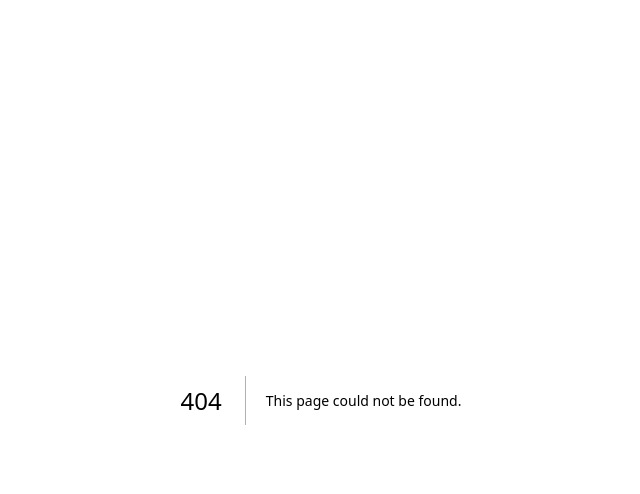
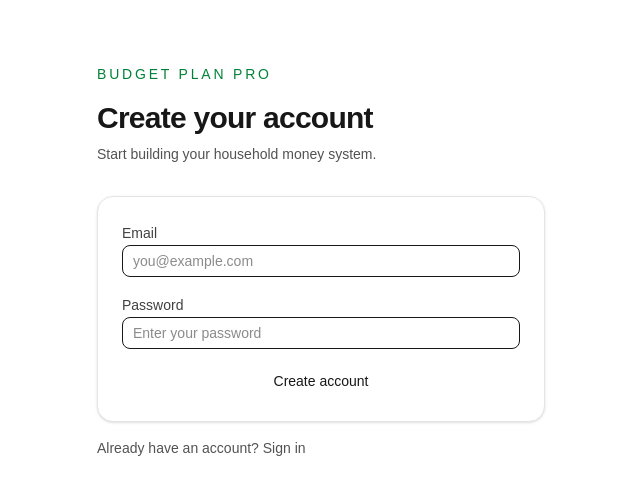
Before and after one commit to GuitarB/budget-plan-pro, a Next.js app: page /signup in a window 1280 px wide. Before the commit this address had no page. Shown: the top 494 px of the page, without its empty margins (319-959 px from the left). Built offline with nearby package versions, Linux system fonts and the light colour scheme; no server answers.

Commit message:
Fix Supabase server cookie handling

```diff
--- a/src/app/(app)/dashboard/page.tsx
+++ b/src/app/(app)/dashboard/page.tsx
@@ -1,6 +1,7 @@
+import { createClient } from "@/lib/supabase/server";
+import { redirect } from "next/navigation";
 import { AppShell } from "@/components/layout/app-shell";
 import { Card, CardContent, CardHeader, CardTitle } from "@/components/ui/card";
-import { createClient } from "@/lib/supabase/server";
 
 export default async function DashboardPage() {
   const supabase = await createClient();
@@ -9,22 +10,53 @@ export default async function DashboardPage() {
     data: { user },
   } = await supabase.auth.getUser();
 
+  if (!user) {
+    redirect("/login");
+  }
+
+  const { data: profile, error: profileError } = await supabase
+    .from("profiles")
+    .select("id, email, full_name, created_at")
+    .eq("id", user.id)
+    .single();
+
   return (
     <AppShell
       title="Dashboard"
       description="Your household money command center will live here."
     >
-      <div className="mb-6 rounded-2xl border border-dashed border-neutral-300 bg-white p-4">
+      <div className="mb-6 rounded-2xl border border-neutral-200 bg-white p-4 shadow-sm">
         <p className="text-sm text-neutral-600">
           Supabase connection status:{" "}
           <span className="font-semibold text-neutral-900">Connected</span>
         </p>
+
         <p className="mt-2 text-sm text-neutral-600">
-          Current user:{" "}
+          Current auth user:{" "}
+          <span className="font-semibold text-neutral-900">{user.email}</span>
+        </p>
+
+        <p className="mt-2 text-sm text-neutral-600">
+          Profile row:{" "}
           <span className="font-semibold text-neutral-900">
-            {user?.email ?? "Not signed in"}
+            {profile ? "Found" : "Missing"}
           </span>
         </p>
+
+        {profile ? (
+          <p className="mt-2 text-sm text-neutral-600">
+            Profile email:{" "}
+            <span className="font-semibold text-neutral-900">
+              {profile.email}
+            </span>
+          </p>
+        ) : null}
+
+        {profileError ? (
+          <p className="mt-2 text-sm text-red-600">
+            Profile error: {profileError.message}
+          </p>
+        ) : null}
       </div>
 
       <div className="grid gap-6 md:grid-cols-2 xl:grid-cols-4">
@@ -70,7 +102,7 @@ export default async function DashboardPage() {
           </CardHeader>
           <CardContent>
             <p className="text-sm text-neutral-600">
-              Your weekly guidance and recommendations will appear here.
+              Your weekly guidance will appear here.
             </p>
           </CardContent>
         </Card>
--- /dev/null
+++ b/src/app/(auth)/login/page.tsx
@@ -0,0 +1,30 @@
+import Link from "next/link";
+import { AuthForm } from "@/components/shared/auth-form";
+
+export default function LoginPage() {
+  return (
+    <main className="min-h-screen bg-white px-6 py-16 text-neutral-900">
+      <div className="mx-auto max-w-md">
+        <p className="mb-4 text-sm font-medium uppercase tracking-[0.2em] text-green-700">
+          Budget Plan Pro
+        </p>
+
+        <h1 className="text-3xl font-bold tracking-tight">Sign in</h1>
+        <p className="mt-2 text-sm text-neutral-600">
+          Access your household money dashboard.
+        </p>
+
+        <div className="mt-8 rounded-2xl border border-neutral-200 bg-white p-6 shadow-sm">
+          <AuthForm mode="login" />
+        </div>
+
+        <p className="mt-4 text-sm text-neutral-600">
+          Need an account?{" "}
+          <Link href="/signup" className="font-medium text-green-700">
+            Create one
+          </Link>
+        </p>
+      </div>
+    </main>
+  );
+}
--- /dev/null
+++ b/src/app/(auth)/signup/page.tsx
@@ -0,0 +1,30 @@
+import Link from "next/link";
+import { AuthForm } from "@/components/shared/auth-form";
+
+export default function SignUpPage() {
+  return (
+    <main className="min-h-screen bg-white px-6 py-16 text-neutral-900">
+      <div className="mx-auto max-w-md">
+        <p className="mb-4 text-sm font-medium uppercase tracking-[0.2em] text-green-700">
+          Budget Plan Pro
+        </p>
+
+        <h1 className="text-3xl font-bold tracking-tight">Create your account</h1>
+        <p className="mt-2 text-sm text-neutral-600">
+          Start building your household money system.
+        </p>
+
+        <div className="mt-8 rounded-2xl border border-neutral-200 bg-white p-6 shadow-sm">
+          <AuthForm mode="signup" />
+        </div>
+
+        <p className="mt-4 text-sm text-neutral-600">
+          Already have an account?{" "}
+          <Link href="/login" className="font-medium text-green-700">
+            Sign in
+          </Link>
+        </p>
+      </div>
+    </main>
+  );
+}
--- a/src/app/page.tsx
+++ b/src/app/page.tsx
@@ -18,8 +18,16 @@ export default function HomePage() {
             Know what to do with your money before you spend it.
           </p>
 
-          <div className="mt-8 flex items-center justify-center">
+          <div className="mt-8 flex flex-wrap items-center justify-center gap-4">
             <Button asChild size="lg" className="rounded-xl">
+              <Link href="/signup">Create account</Link>
+            </Button>
+
+            <Button asChild size="lg" variant="outline" className="rounded-xl">
+              <Link href="/login">Sign in</Link>
+            </Button>
+
+            <Button asChild size="lg" variant="ghost" className="rounded-xl">
               <Link href="/dashboard">View app preview</Link>
             </Button>
           </div>
--- /dev/null
+++ b/src/components/shared/auth-form.tsx
@@ -0,0 +1,104 @@
+"use client";
+
+import { useState } from "react";
+import { useRouter } from "next/navigation";
+import { createClient } from "@/lib/supabase/client";
+import { Button } from "@/components/ui/button";
+import { Input } from "@/components/ui/input";
+
+type AuthFormProps = {
+  mode: "login" | "signup";
+};
+
+export function AuthForm({ mode }: AuthFormProps) {
+  const router = useRouter();
+  const supabase = createClient();
+
+  const [email, setEmail] = useState("");
+  const [password, setPassword] = useState("");
+  const [loading, setLoading] = useState(false);
+  const [message, setMessage] = useState("");
+
+  async function handleSubmit(e: React.FormEvent<HTMLFormElement>) {
+    e.preventDefault();
+    setLoading(true);
+    setMessage("");
+
+    try {
+      if (mode === "signup") {
+        const { error } = await supabase.auth.signUp({
+          email,
+          password,
+        });
+
+        if (error) {
+          setMessage(error.message);
+          setLoading(false);
+          return;
+        }
+
+        setMessage("Account created. You can now sign in.");
+        router.refresh();
+      } else {
+        const { error } = await supabase.auth.signInWithPassword({
+          email,
+          password,
+        });
+
+        if (error) {
+          setMessage(error.message);
+          setLoading(false);
+          return;
+        }
+
+        setMessage("Signed in successfully.");
+        router.push("/dashboard");
+        router.refresh();
+      }
+    } catch {
+      setMessage("Something went wrong. Please try again.");
+    }
+
+    setLoading(false);
+  }
+
+  return (
+    <form onSubmit={handleSubmit} className="space-y-4">
+      <div className="space-y-2">
+        <label className="text-sm font-medium text-neutral-700">Email</label>
+        <Input
+          type="email"
+          placeholder="you@example.com"
+          value={email}
+          onChange={(e) => setEmail(e.target.value)}
+          required
+        />
+      </div>
+
+      <div className="space-y-2">
+        <label className="text-sm font-medium text-neutral-700">Password</label>
+        <Input
+          type="password"
+          placeholder="Enter your password"
+          value={password}
+          onChange={(e) => setPassword(e.target.value)}
+          required
+        />
+      </div>
+
+      <Button type="submit" className="w-full rounded-xl" disabled={loading}>
+        {loading
+          ? mode === "signup"
+            ? "Creating account..."
+            : "Signing in..."
+          : mode === "signup"
+            ? "Create account"
+            : "Sign in"}
+      </Button>
+
+      {message ? (
+        <p className="text-sm text-neutral-600">{message}</p>
+      ) : null}
+    </form>
+  );
+}
--- a/src/lib/env.ts
+++ /dev/null
@@ -1,14 +0,0 @@
-function getEnvVar(name: string): string {
-  const value = process.env[name];
-
-  if (!value) {
-    throw new Error(`Missing required environment variable: ${name}`);
-  }
-
-  return value;
-}
-
-export const env = {
-  NEXT_PUBLIC_SUPABASE_URL: getEnvVar("NEXT_PUBLIC_SUPABASE_URL"),
-  NEXT_PUBLIC_SUPABASE_ANON_KEY: getEnvVar("NEXT_PUBLIC_SUPABASE_ANON_KEY"),
-};
--- /dev/null
+++ b/src/lib/supabase/client.ts
@@ -0,0 +1,8 @@
+import { createBrowserClient } from "@supabase/ssr";
+
+export function createClient() {
+  const supabaseUrl = process.env.NEXT_PUBLIC_SUPABASE_URL!;
+  const supabaseAnonKey = process.env.NEXT_PUBLIC_SUPABASE_ANON_KEY!;
+
+  return createBrowserClient(supabaseUrl, supabaseAnonKey);
+}
--- a/src/lib/supabase/clients.ts
+++ /dev/null
@@ -1,9 +0,0 @@
-import { createBrowserClient } from "@supabase/ssr";
-import { env } from "@/lib/env";
-
-export function createClient() {
-  return createBrowserClient(
-    env.NEXT_PUBLIC_SUPABASE_URL,
-    env.NEXT_PUBLIC_SUPABASE_ANON_KEY
-  );
-}
--- a/src/lib/supabase/server.ts
+++ b/src/lib/supabase/server.ts
@@ -1,24 +1,27 @@
 import { createServerClient } from "@supabase/ssr";
 import { cookies } from "next/headers";
-import { env } from "@/lib/env";
 
 export async function createClient() {
   const cookieStore = await cookies();
 
-  return createServerClient(
-    env.NEXT_PUBLIC_SUPABASE_URL,
-    env.NEXT_PUBLIC_SUPABASE_ANON_KEY,
-    {
+  const supabaseUrl = process.env.NEXT_PUBLIC_SUPABASE_URL!;
+  const supabaseAnonKey = process.env.NEXT_PUBLIC_SUPABASE_ANON_KEY!;
+
+  return createServerClient(supabaseUrl, supabaseAnonKey, {
     cookies: {
       getAll() {
         return cookieStore.getAll();
       },
       setAll(cookiesToSet) {
+        try {
           cookiesToSet.forEach(({ name, value, options }) => {
             cookieStore.set(name, value, options);
           });
+        } catch {
+          // This can happen in a Server Component.
+          // Cookie writes should be handled by middleware or route handlers.
+        }
       },
     },
+  });
 }
-  );
-}
```
Lines whose indentation alone changed are shown as unchanged.
